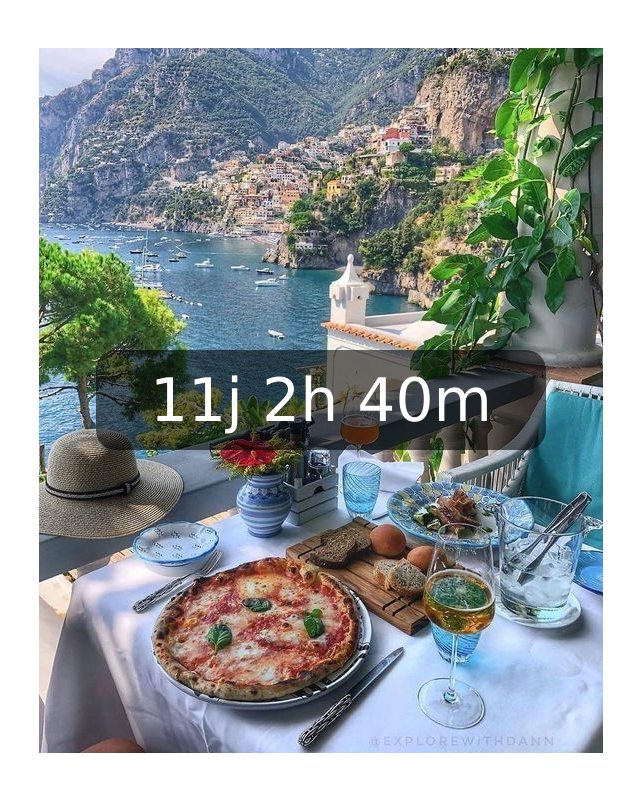
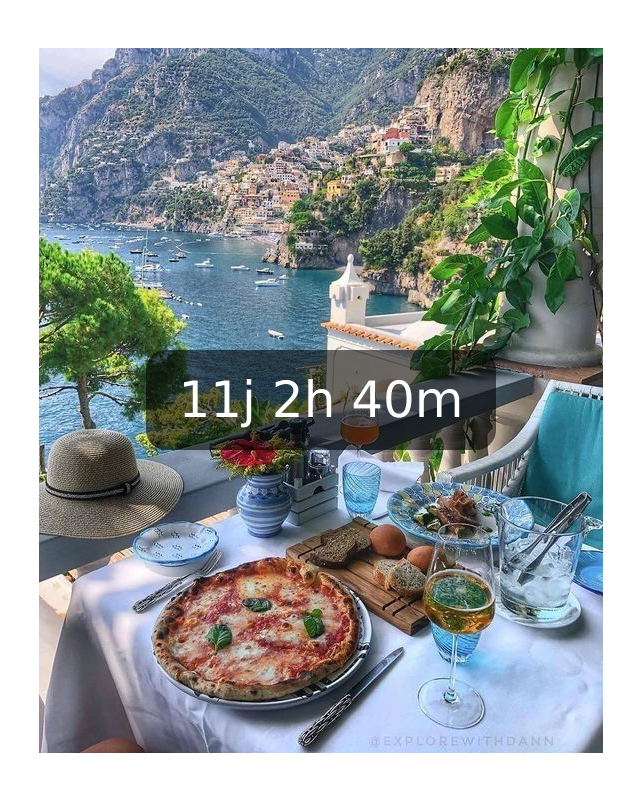
Before and after one commit to marcDjango/projettime, a plain HTML site: page index.html in a window 1280 px wide. Shown: the whole page, without its empty margins (319-959 px from the left). Drawn offline with Linux system fonts and the light colour scheme.

Commit message:
Update style.css

```diff
--- a/style.css
+++ b/style.css
@@ -19,8 +19,8 @@ display: flex;
 justify-content:center ;
 background-color: rgba(0, 0, 0, 0.574);
 height: 100px;
-width: 450px;
-font-size: 60px;
+width: 350px;
+font-size: 50px;
 font-weight: large;
 font-family:Verdana, Geneva, Tahoma, sans-serif;
 text-align:center;
```
